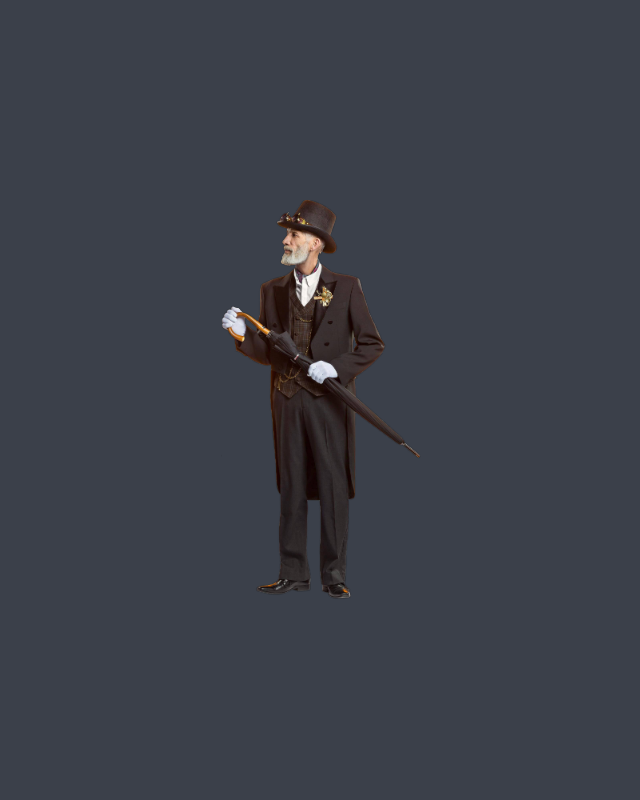
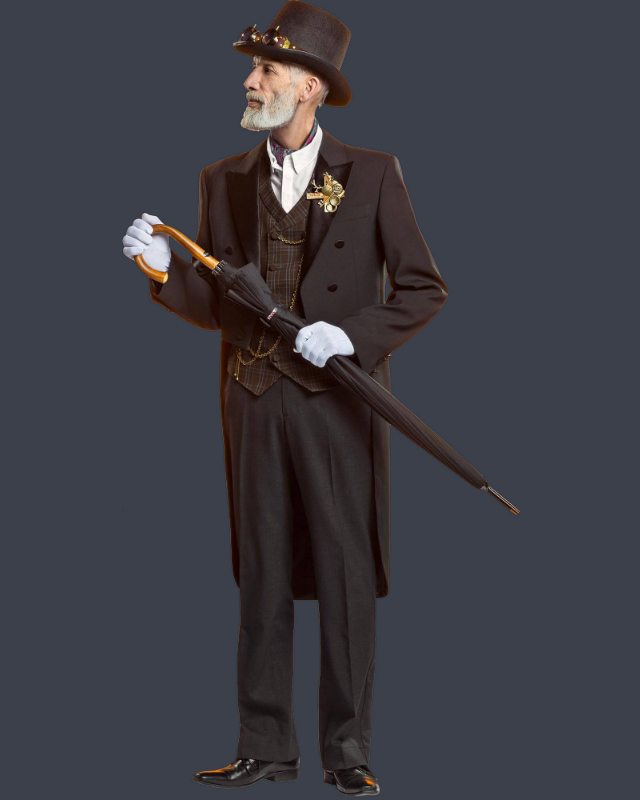
Before and after one commit to monochromer/omg, a website: page svg-jpg-sprite/index.html in a window 1280 px wide. Shown: the whole page, without its empty margins (319-959 px from the left). Drawn offline with Linux system fonts and the light colour scheme.

Commit message:
fix aspect ratio for svg-jpg-sprite example

```diff
--- a/svg-jpg-sprite/index.html
+++ b/svg-jpg-sprite/index.html
@@ -23,8 +23,8 @@
 </head>
 <body>
     <svg
-        width="497.5" height="1000"
-        viewBox="0 0 1 2.01"
+        width="1990" height="2000"
+        viewBox="0 0 1 1.005"
         preserveAspectRatio="xMidYMid meet"
     >
         <defs>
```
